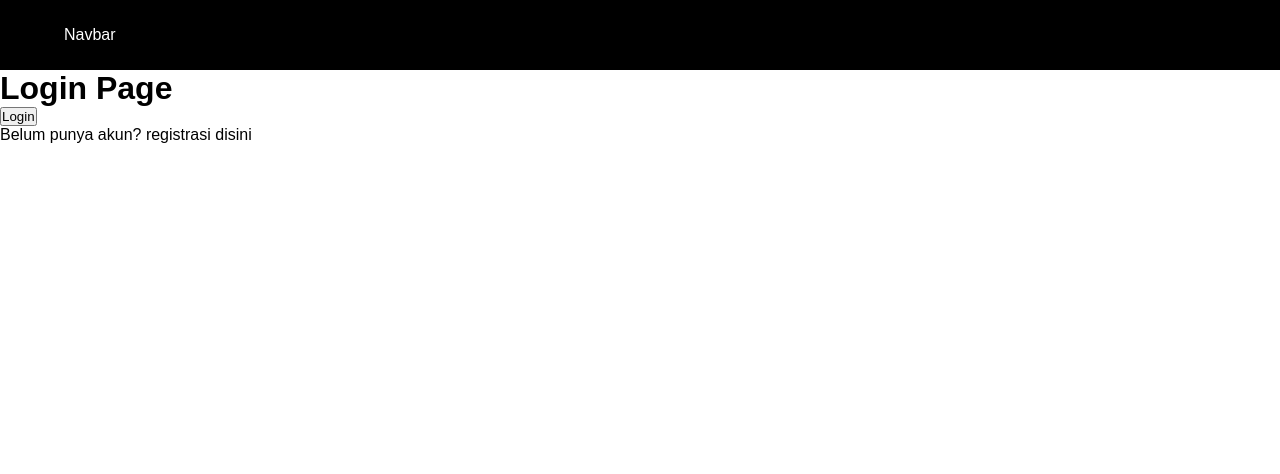
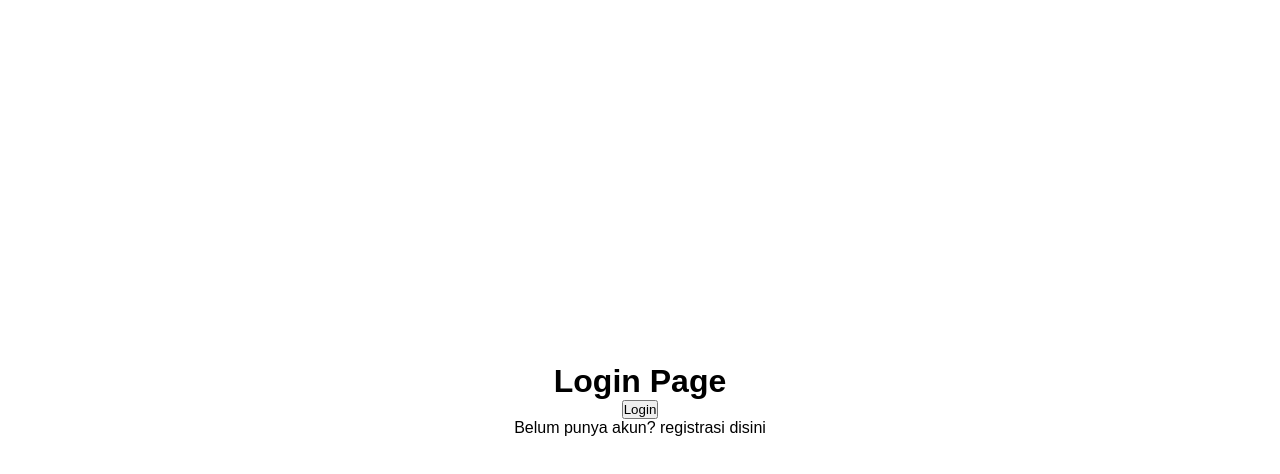
Before and after one commit to mathaillah/belajar-next-js, a Next.js app: page /auth/login in a window 1280 px wide. Shown: the top 474 px of the page. Built offline with nearby package versions, Linux system fonts and the light colour scheme.

Commit message:
next js video 4 28/09/25

```diff
--- a/src/components/layouts/AppShell/index.tsx
+++ b/src/components/layouts/AppShell/index.tsx
@@ -1,15 +1,19 @@
 import Navbar from "../Navbar";
+import { useRouter } from "next/router";
 
 type AppShellProps = {
     children: React.ReactNode;
 };
 
+const disableNavbar = ["/auth/login", "/auth/register"];
 
 const AppShell = (props : AppShellProps) => {
     const { children } = props;
+    const { pathname }= useRouter();
+
         return (
         <main>
-            <Navbar />
+            {!disableNavbar.includes(pathname) &&<Navbar />}
             { children }
         </main>
     );
--- /dev/null
+++ b/src/components/layouts/Navbar/Navbar.module.css
@@ -0,0 +1,9 @@
+.navbar{
+  display: flex;
+  width: 100%;
+  height: 70px;
+  background-color: #000000;
+  color: #ffffff;
+  align-items: center;
+  padding: 0 5%
+}
--- a/src/components/layouts/Navbar/index.tsx
+++ b/src/components/layouts/Navbar/index.tsx
@@ -1,6 +1,8 @@
+import styles from "./Navbar.module.css";
+
 const Navbar = () => {
     return (
-        <div className="navbar">
+        <div className={styles.navbar}>
             <div>Navbar</div>
         </div>
     );
--- a/src/pages/auth/login.tsx
+++ b/src/pages/auth/login.tsx
@@ -1,20 +1,12 @@
-import Link from "next/link";
-import { useRouter } from "next/router";
+import LoginViews from '@/views/auth/login';
 
 const LoginPage = () => {
-    const {push} = useRouter();
 
-    const handlerLogin = () => {
-       push("/product")
-    };
     return (
-        <div>
-            <h1>Login Page</h1>
-            <button onClick={()=> handlerLogin ()}> Login </button>
-            <p>Belum punya akun? registrasi <Link href={"/auth/register"}>disini</Link></p>
-        </div>
+        <>
+            <LoginViews/>
+        </>
+
     )
-
-
-}
+};
 export default LoginPage
--- a/src/styles/globals.css
+++ b/src/styles/globals.css
@@ -17,14 +17,3 @@ a {
   color: inherit;
   text-decoration: none;
 }
-
-
-.navbar{
-  display: flex;
-  width: 100%;
-  height: 70px;
-  background-color: #000000;
-  color: #ffffff;
-  align-items: center;
-  padding: 0 5%
-}
--- /dev/null
+++ b/src/views/auth/login/Login.module.css
@@ -0,0 +1,7 @@
+.login {
+    display: flex;
+    flex-direction: column;
+    justify-content: center;
+    align-items: center;
+    height: 100vh;
+}
--- /dev/null
+++ b/src/views/auth/login/index.tsx
@@ -0,0 +1,23 @@
+import Link from "next/link";
+import { useRouter } from "next/router";
+import styles from "./Login.module.css"
+
+const LoginViews = () => {
+    const { push } = useRouter()
+
+    const handleLogin = () => {
+     push("/product")
+    };
+
+  return (
+    <div className={styles.login}>
+      <h1>Login Page</h1>
+      <button onClick={() => handleLogin()}> Login </button>
+      <p>
+        Belum punya akun? registrasi <Link href={"/auth/register"}>disini</Link>
+      </p>
+    </div>
+  );
+};
+
+export default LoginViews;
```
Also changed, not shown: src/pages/product/index.tsx (+7 -5 lines), src/pages/auth/reset.tsx (added).
